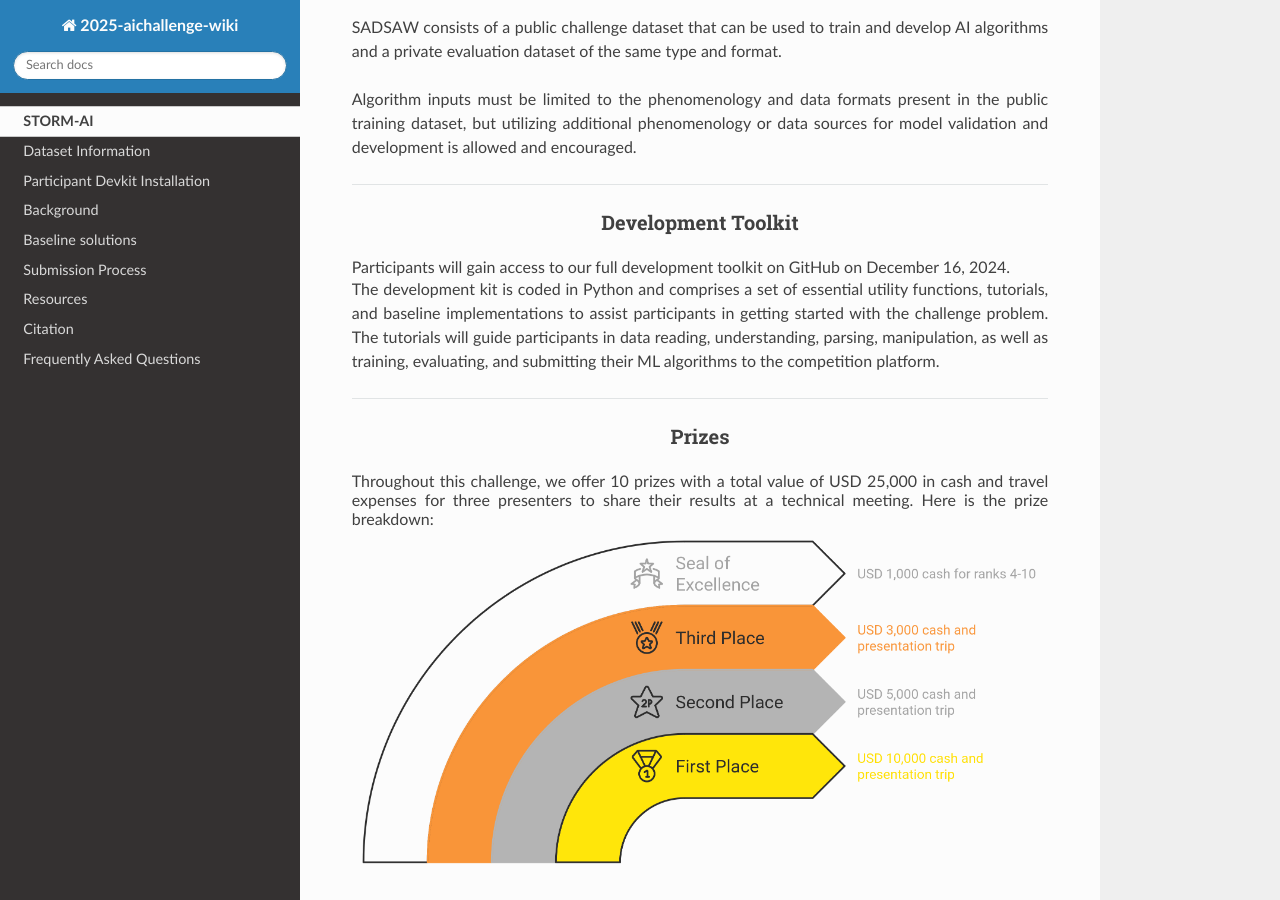
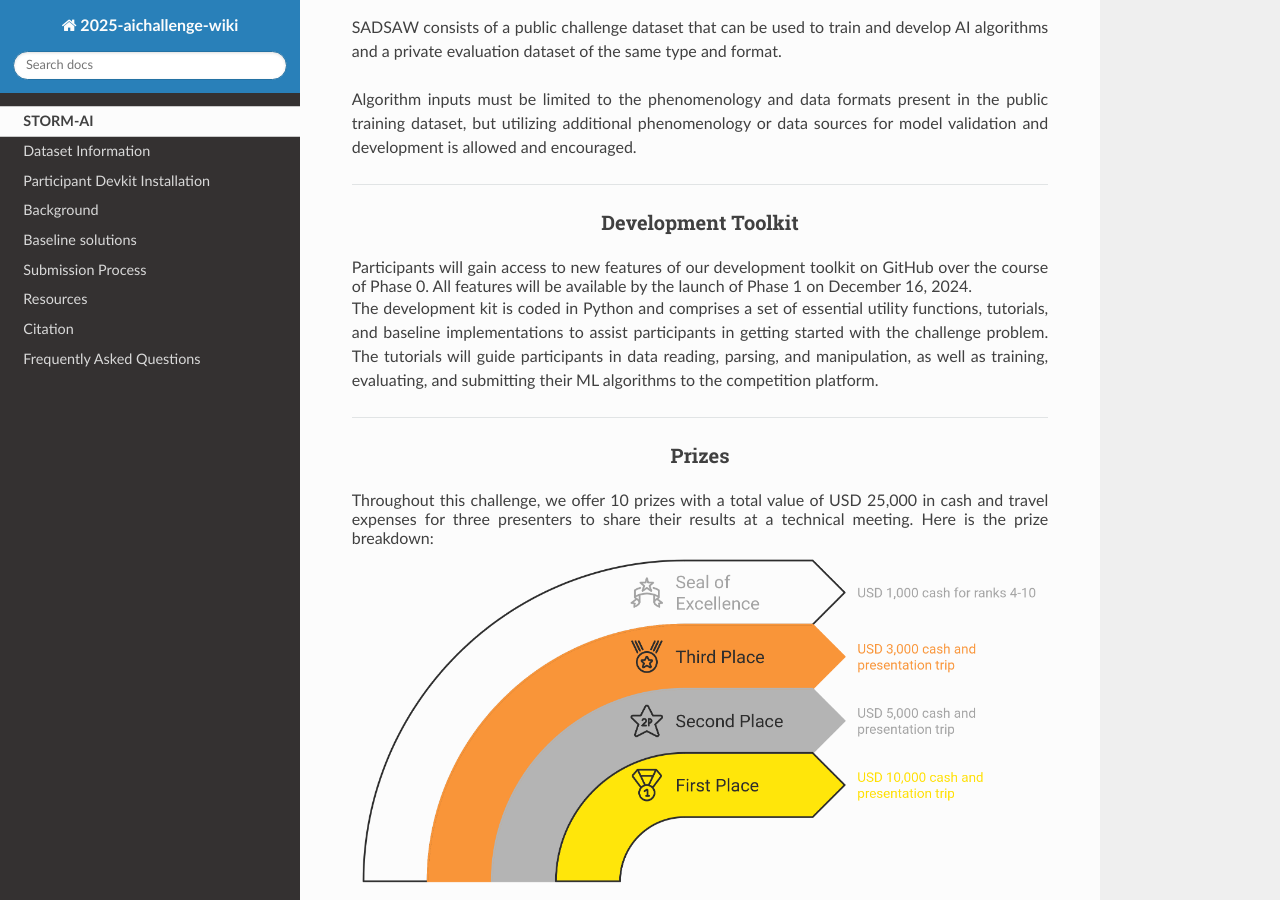
Before and after one commit to olgupila/STORM-AI-devkit-2025, a Sphinx documentation site: the page built from docs/README.md, in a window 1280 px wide and 900 px high, scrolled down 1565 px. Built offline with Sphinx 7.4.7 and the Read the Docs theme 3.1.0, drawn with Linux system fonts in a browser that asks for light colours; pages that are not in the unit, such as notebooks, are missing from menus.

Commit message:
STORM-AI: Devkit revision complete

```diff
--- a/docs/README.md
+++ b/docs/README.md
@@ -134,9 +134,9 @@ Algorithm inputs must be limited to the phenomenology and data formats present i
 <h3> Development Toolkit </h3>
 </div>
 <div align="justify">
-Participants will gain access to our full development toolkit on GitHub on December 16, 2024.
+Participants will gain access to new features of our development toolkit on GitHub over the course of Phase 0. All features will be available by the launch of Phase 1 on December 16, 2024.
 
-The development kit is coded in Python and comprises a set of essential utility functions, tutorials, and baseline implementations to assist participants in getting started with the challenge problem. The tutorials will guide participants in data reading, understanding, parsing, manipulation, as well as training, evaluating, and submitting their ML algorithms to the competition platform.
+The development kit is coded in Python and comprises a set of essential utility functions, tutorials, and baseline implementations to assist participants in getting started with the challenge problem. The tutorials will guide participants in data reading, parsing, and manipulation, as well as training, evaluating, and submitting their ML algorithms to the competition platform.
 </div>
 
 ---
```
